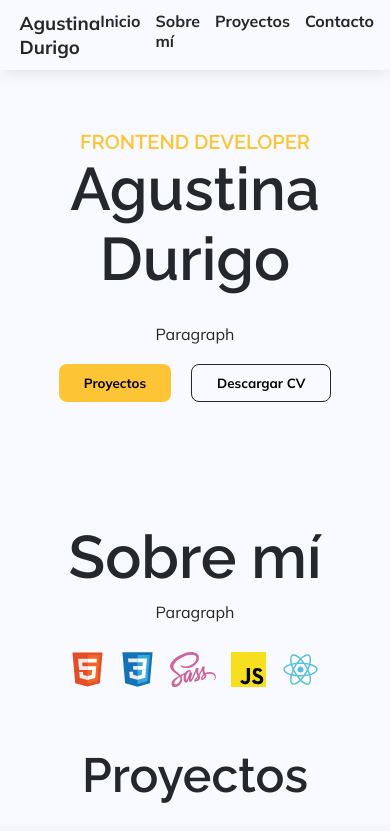
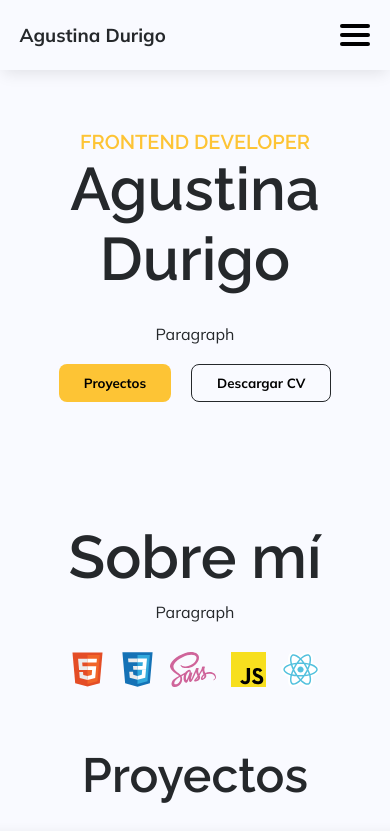
Before and after one commit to DurigoAgustina/portfolio-agustina, a React (Vite) app: page / in a window 390 px wide. Shown: the top 831 px of the page. Built offline with nearby package versions, Linux system fonts and the light colour scheme.

Commit message:
Actualizo el componente header

```diff
--- a/src/components/layout/Header/Header.jsx
+++ b/src/components/layout/Header/Header.jsx
@@ -1,6 +1,9 @@
+import { useState } from 'react'
 import './_Header.scss'
+const Header = () => {
 
-const Header = () => {
+  const [isOpen, setIsOpen] = useState(false)
+
   return (
     <header className='header'>
       <div className='container header__container'>
@@ -10,13 +13,18 @@ const Header = () => {
           </a>
         </div>
         <nav>
-          <ul className='header__nav'>
+          <ul className={`header__nav ${isOpen && 'open' }`}>
             <li><a href="#inicio">Inicio</a></li>
             <li><a href="#sobre-mi">Sobre mí</a></li>
             <li><a href="#proyectos">Proyectos</a></li>
             <li><a href="#contacto">Contacto</a></li>
           </ul>
         </nav>
+        <div className={`header__toggle ${isOpen && 'open'}`} onClick={() => setIsOpen(!isOpen)}>
+          <span></span>
+          <span></span>
+          <span></span>
+        </div>
       </div>
     </header>
   )
--- a/src/components/layout/Header/_Header.scss
+++ b/src/components/layout/Header/_Header.scss
@@ -12,11 +12,76 @@
   &__container {
     display: flex;
     justify-content: space-between;
+    align-items: center;
   }
 
   &__nav {
     display: flex;
     gap: 15px;
     font-weight: 700;
+    position: relative;
+
+    a{
+      transition: all .2s ease-in-out;
+
+      &:hover {
+        color: variables.$low-emphasis;
+      }
+    }
+  }
+
+  &__toggle {
+    display: none;
   }
 }
+
+@media screen and (max-width: 768px) {
+  .header {
+
+    &__nav {
+      position: absolute;
+      left: 0;
+      top: 70px;
+      background-color: variables.$background;
+      display: flex;
+      align-items: center;
+      flex-direction: column;
+      width: 100%;
+      height: 100vh;
+      transform: translateX(-100%);
+      transition: all .3s ease;
+
+      &.open {
+        transform: translateX(0)
+      }
+    }
+
+
+    &__toggle {
+      display: flex;
+      flex-direction: column;
+      gap: 5px;
+
+      span{
+        width: 30px;
+        height: 4px;
+        background-color: #000;
+        transform-origin: 5px 0;
+        transition: all .2s ease-in-out;
+        border-radius: 5px;
+      }
+
+    }
+    .open span {
+      transform: rotate(45deg) translate(0px, 0px);
+    }
+
+    .open span:nth-child(2) {
+      display: none;
+    }
+
+    .open span:nth-child(3) {
+      transform: rotate(-45deg) translate(-5px, 1px);
+    }
+  }
+}
```
